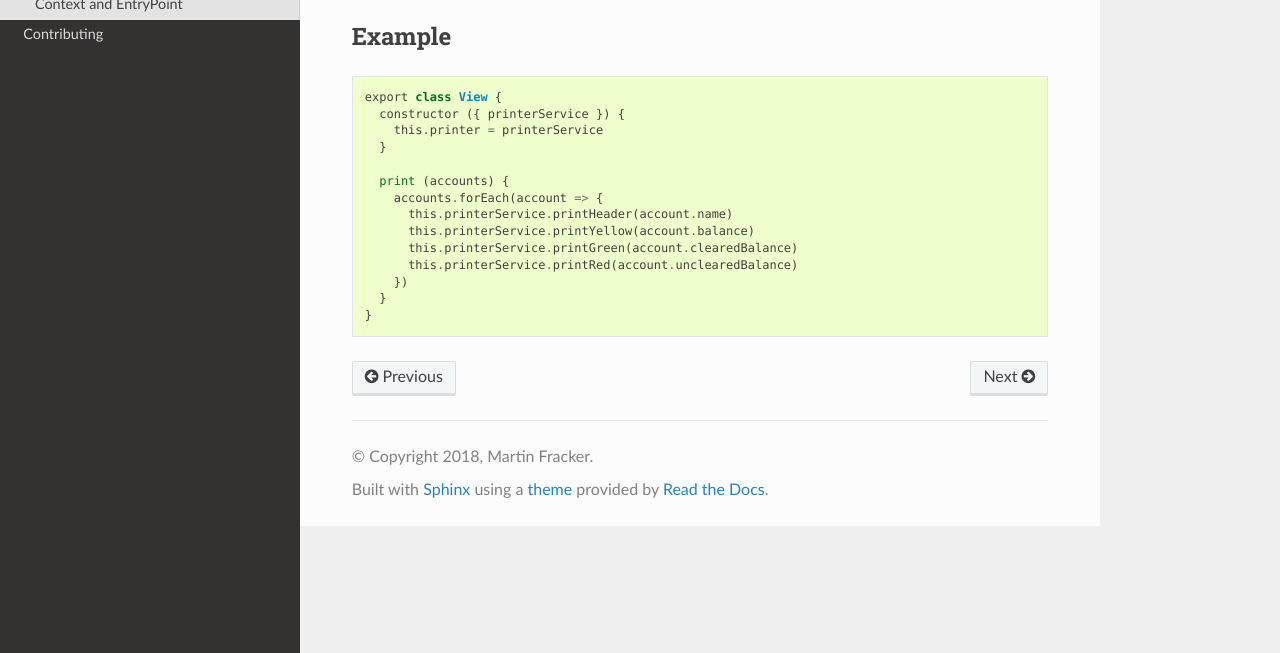
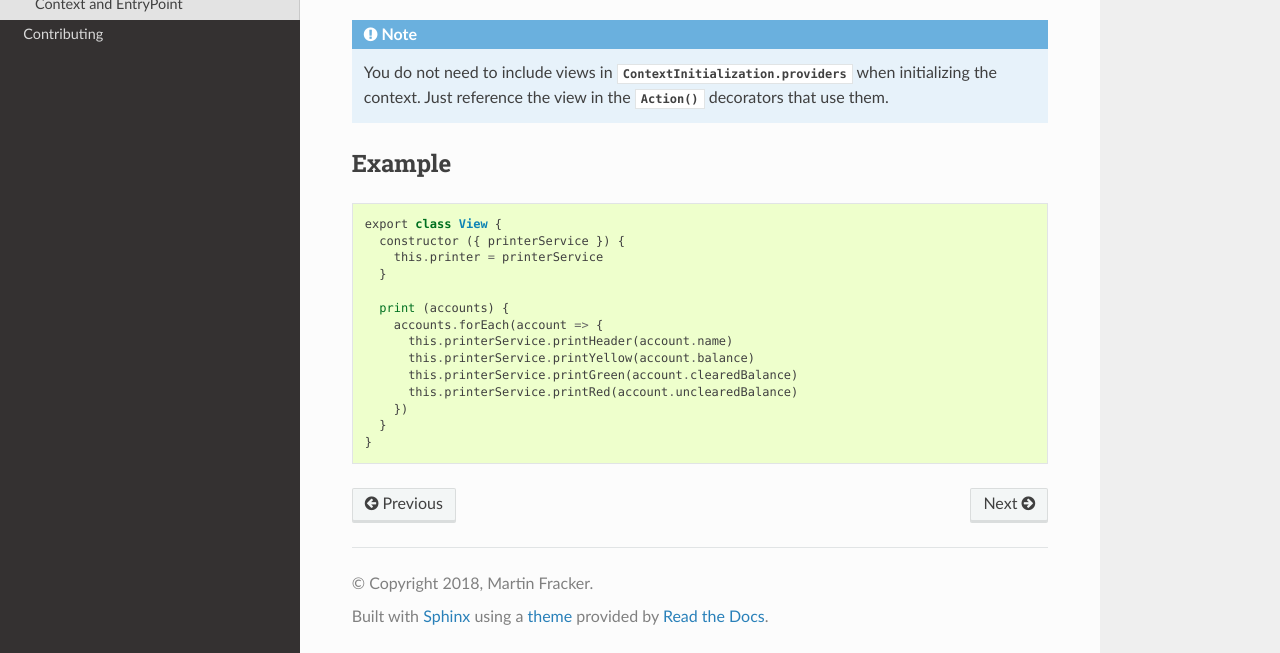
Before and after one commit to commander-mvc/commander-mvc, a Sphinx documentation site: the page built from docs/reference/view.rst, in a window 1280 px wide and 1038 px high, cut to the strip 385-1038 px from the top of the window. Built offline with Sphinx 7.4.7 and the Read the Docs theme 2.0.0, drawn with Linux system fonts in a browser that asks for light colours.

Commit message:
docs(*): Attempt to make documentation a little clearer

```diff
--- a/docs/intro.rst
+++ b/docs/intro.rst
@@ -35,6 +35,7 @@ Features
 - Dependency injection with singleton and transient lifetimes
 - Use exception filtering to keep exception messages you want to display out of your application logic
 - Ability to easily create a rich, testable, modular CLI
+- Written in TypeScript, so need to install separate type definitions.
 - Features provided by commander.js such as
 
   - Automated help text
--- /dev/null
+++ b/docs/reference/_initialize-with-context.rst
@@ -0,0 +1,3 @@
+.. important::
+  In order to be recognized by the context, it must be included in
+  :attr:`ContextInitialization.providers`.
--- a/docs/reference/controller.rst
+++ b/docs/reference/controller.rst
@@ -9,6 +9,8 @@ logic and the view. Controllers have access to your application's services (also
 called injectables) through constructor injection.
 
 .. autofunction:: Controller
+
+.. include:: _initialize-with-context.rst
 
 .. autoclass:: ControllerInfo
   :members:
--- a/docs/reference/filter.rst
+++ b/docs/reference/filter.rst
@@ -10,6 +10,8 @@ display an unauthorized message to the user.
 .. autoclass:: ExceptionFilter
   :members:
 
+.. include:: _initialize-with-context.rst
+
 Example
 -------
 
--- a/docs/reference/injectable.rst
+++ b/docs/reference/injectable.rst
@@ -8,6 +8,8 @@ can be used to resolve an instance using one of a few options. By using the
 `useConstructor` option. If you need more flexibility, you can use `provide`.
 
 .. autofunction:: Injectable
+
+.. include:: _initialize-with-context.rst
 
 .. autofunction:: provide
 
--- a/docs/reference/view.rst
+++ b/docs/reference/view.rst
@@ -10,6 +10,12 @@ constructor.
 .. autoclass:: View
   :members:
 
+.. note::
+
+  You do not need to include views in :attr:`ContextInitialization.providers`
+  when initializing the context. Just reference the view in the :meth:`Action`
+  decorators that use them.
+
 Example
 -------
 
```
